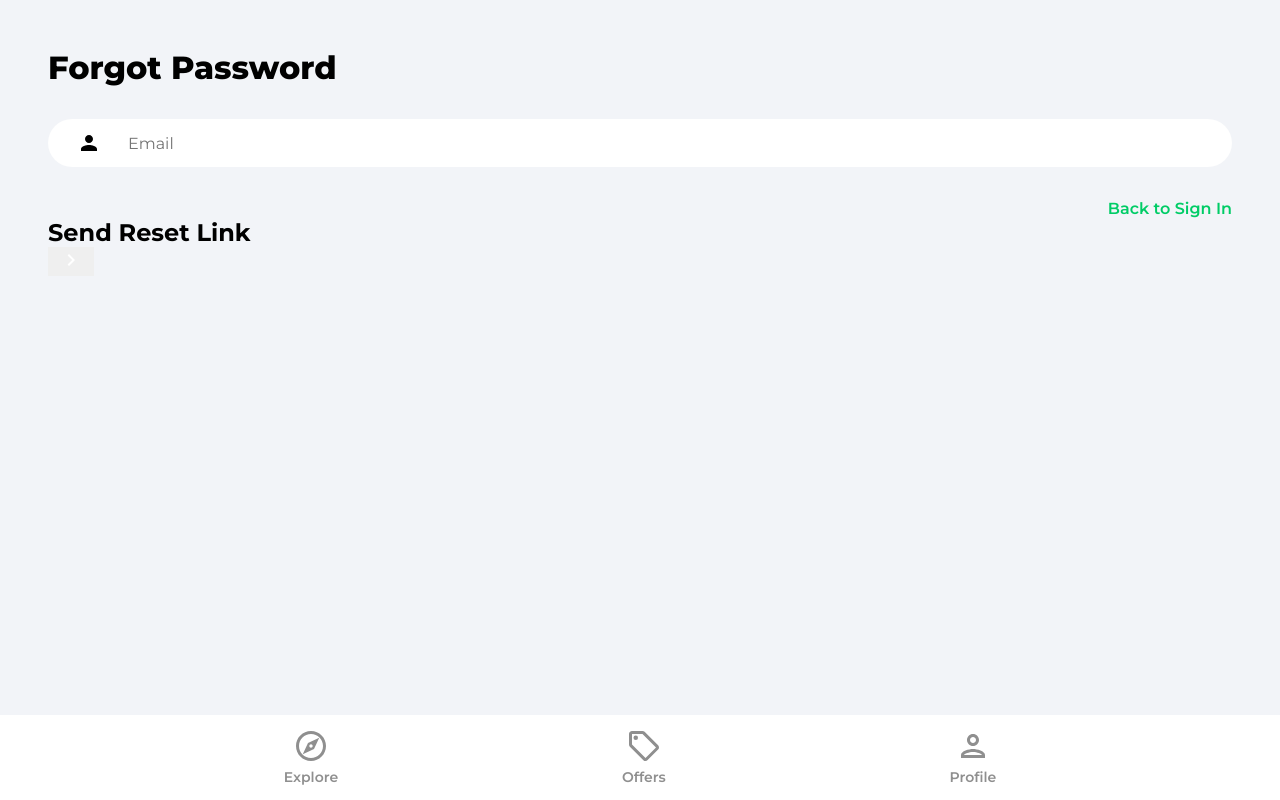
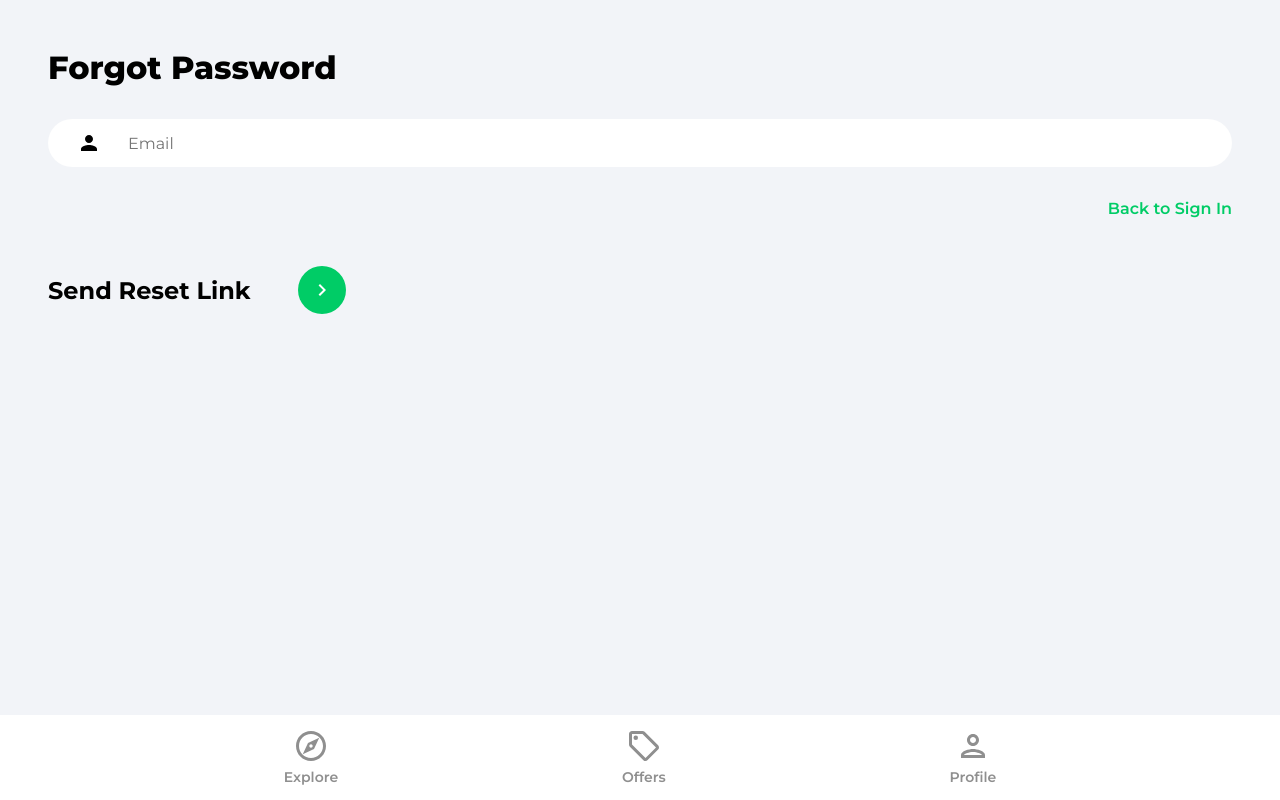
Before and after one commit to nameelza/house-marketplace, a React (Create React App) app: page /forgot-password in a window 1280 px wide. Built offline with nearby package versions, Linux system fonts and the light colour scheme.

Commit message:
Update ForgotPassword.jsx

```diff
--- a/src/components/ForgotPassword.jsx
+++ b/src/components/ForgotPassword.jsx
@@ -40,9 +40,9 @@ function ForgotPassword() {
             Back to Sign In
           </Link>
 
-          <div className="signInbar">
+          <div className="signInBar">
             <div className="signInText">Send Reset Link</div>
-            <button>
+            <button className="signInButton">
               <ArrowRightIcon fill="#ffffff" width="34px" heigth="34px" />
             </button>
           </div>
```
